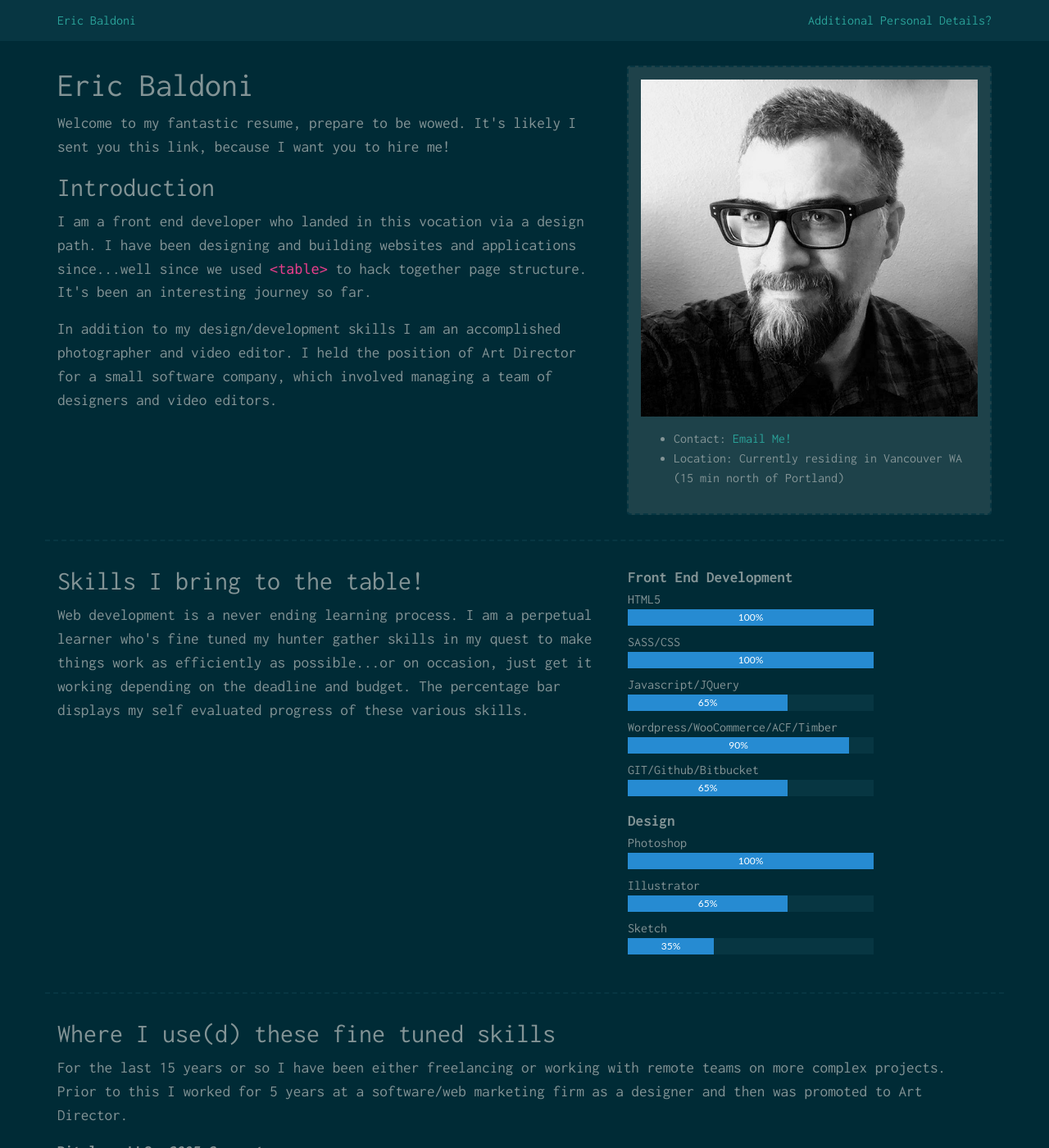
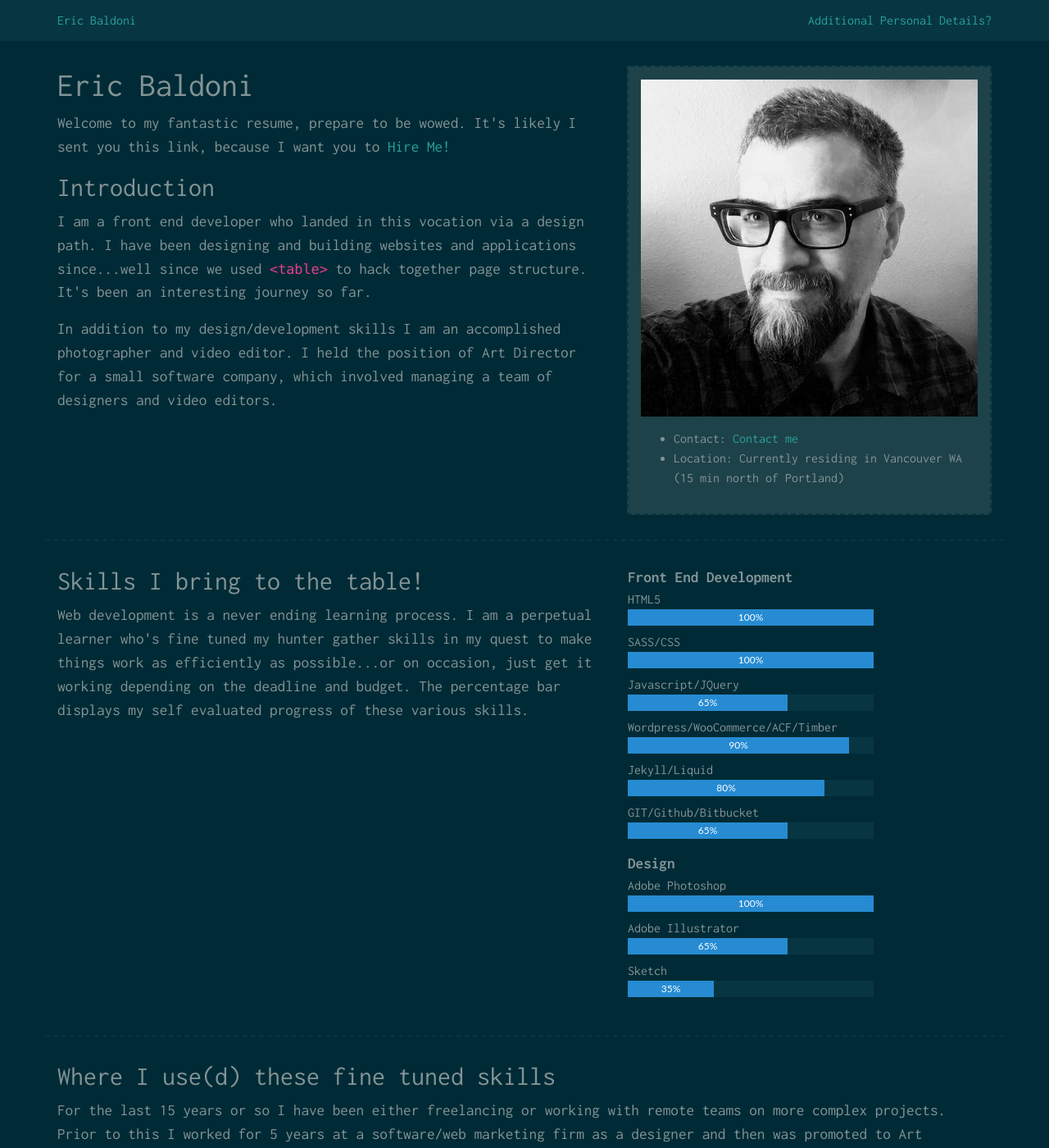
Before and after one commit to eric432/eric432.github.io, a Jekyll site: the page built from index.md, in a window 1280 px wide and 1400 px high. Shown: the whole window at 82% size. Built offline with Jekyll 4.4.1, drawn with Linux system fonts in a browser that asks for light colours.

Commit message:
Add email obfuscater

```diff
--- a/Gemfile
+++ b/Gemfile
@@ -18,5 +18,6 @@
 # If you have any plugins, put them here!
 group :jekyll_plugins do
    gem "jekyll-feed", "~> 0.6"
+   gem 'jekyll-email-protect'
    gem 'hawkins'
 end
--- a/_config.yml
+++ b/_config.yml
@@ -15,7 +15,7 @@
 # in the templates via {{ site.myvariable }}.
 title: Eric Baldoni
 name: Eric Baldoni
-email: this-is-not-my-real-email@domain.com
+email: bitclone@gmail.com
 description: > # this means to ignore newlines until "baseurl:"
   My resume served up Jekyll style.
 baseurl: "" # the subpath of your site, e.g. /blog
@@ -27,6 +27,7 @@
 markdown: kramdown
 plugins:
   - jekyll-feed
+  - jekyll-email-protect
 exclude:
   - Gemfile
   - Gemfile.lock
--- a/_data/skills.yml
+++ b/_data/skills.yml
@@ -9,14 +9,16 @@
       percent: 65%
     - title: Wordpress/WooCommerce/ACF/Timber
       percent: 90%
+    - title: Jekyll/Liquid
+      percent: 80%
     - title: GIT/Github/Bitbucket
       percent: 65%
 - section:
   title: Design
   skills:
-    - title: Photoshop
+    - title: Adobe Photoshop
       percent: 100%
-    - title: Illustrator
+    - title: Adobe Illustrator
       percent: 65%
     - title: Sketch
       percent: 35%
--- a/_layouts/home.html
+++ b/_layouts/home.html
@@ -6,7 +6,7 @@
   <div class="layout layout--right">
     <article class="layout__main">
       <h1>{{site.name}}</h1>
-      <p class="txt-intro">Welcome to my fantastic resume, prepare to be wowed. It's likely I sent you this link, because I want you to hire me!</p>
+      <p class="txt-intro">Welcome to my fantastic resume, prepare to be wowed. It's likely I sent you this link, because I want you to <a href="mailto:{{ site.email | encode_email }}" title="Contact me">Hire Me!</a></p>
       <h2>Introduction</h2>
       <p>I am a front end developer who landed in this vocation via a design path. I have been designing and building websites
         and applications since...well since we used
@@ -17,28 +17,7 @@
     <aside class="layout__side card">
       <img src="/assets/images/eric-baldoni.jpg" alt="Eric Baldoni">
       <ul class="contact-list">
-        <li>Contact:
-          <script type="text/javascript">
-            //<![CDATA[
-            <!--
-            var x = "function f(x){var i,o=\"\",l=x.length;for(i=l-1;i>=0;i--) {try{o+=x.c" +
-              "harAt(i);}catch(e){}}return o;}f(\")\\\"function f(x,y){var i,o=\\\"\\\\\\\"" +
-              "\\\\,l=x.length;for(i=0;i<l;i++){if(i==92)y+=i;y%=127;o+=String.fromCharCod" +
-              "e(x.charCodeAt(i)^(y++));}return o;}f(\\\"\\\\82=*\\\\\\\\r\\\\\\\\004\\\\\\" +
-              "\\014\\\\\\\\027J\\\\\\\\022\\\\\\\\024\\\\\\\\016\\\\\\\\034\\\\\\\\014\\\\" +
-              "\\\\006\\\\\\\\005DOR\\\\\\\\016P\\\\\\\\031\\\\\\\\000\\\\\\\\026\\\\\\\\0" +
-              "22H*U\\\\\\\\025\\\\\\\\030\\\\\\\\023\\\\\\\\027\\\\\\\\010\\\\\\\\022Dbhv" +
-              "`hjhbHngjea l\\\\\\\\177|-`aw|r{m'Xssj~CUKMC\\\\\\\\005cUAJ\\\\\\\\niMAJ@^X" +
-              "\\\\\\\\023o\\\\\\\\026\\\\\\\\025B^Lzr%E8^q|ws\\\\\\\\000lG\\\\\\\\002x\\\\" +
-              "\\\\007\\\\\\\\030bEHCG\\\\\\\\014`K\\\\\\\\016\\\\\\\\014\\\\\\\\036S\\\\\\" +
-              "\\r\\\\\\\\026\\\\\\\\034\\\\\\\\r\\\\\\\\007\\\\\\\\003\\\"\\\\,92)\\\"(f}" +
-              ";)lo,0(rtsbus.o nruter};)i(tArahc.x=+o{)--i;0=>i;1-l=i(rof}}{)e(hctac};l=+l" +
-              ";x=+x{yrt{)29=!)31/l(tAedoCrahc.x(elihw;lo=l,htgnel.x=lo,\\\"\\\"=o,i rav{)" +
-              "x(f noitcnuf\")";
-            while (x = eval(x));
-            //-->
-            //]]>
-          </script>
+        <li>Contact: <a href="mailto:{{ site.email | encode_email }}" title="Contact me">Contact me</a>
         </li>
         <li>Location: Currently residing in Vancouver WA (15 min north of Portland)</li>
       </ul>
```
Also changed, not shown: Gemfile.lock.
